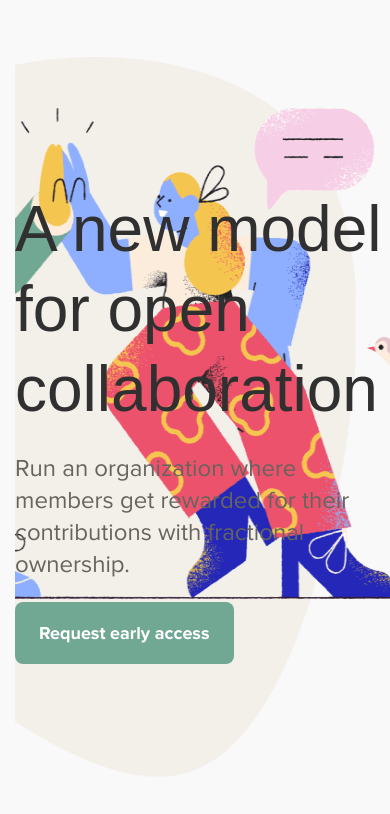
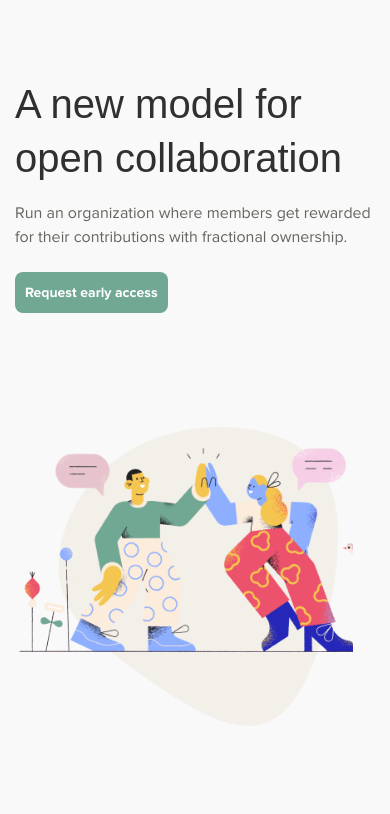
Before and after one commit to bekzodxudaybergenow/open-enterprise, a plain HTML site: page index.html in a window 390 px wide. Shown: the part 78-892 px from the top of the page. Before the commit the page ends 855 px from the top, so only its background shows below. Drawn offline with Linux system fonts and the light colour scheme; a web font is replaced by a local one.

Commit message:
add hero media styles

```diff
--- a/scss/block/_hero.scss
+++ b/scss/block/_hero.scss
@@ -1,5 +1,3 @@
-.hero {
-}
 .hero__row {
     display: flex;
     align-items: center;
@@ -31,5 +29,82 @@
     color: var(--GRANITE-GRAY);
     margin-bottom: 40px;
 }
-.hero__content--btn {
+
+@media only screen and (max-width: 1366px) {
+    .hero {
+        margin-top: 20px;
+    }
+    .hero__row {
+        min-height: 620px;
+        background-size: 700px 620px;
+        margin-right: 0;
+    }
+    .hero__content {
+        max-width: 506px;
+    }
+    .hero__content--title {
+        font-size: 54px;
+        line-height: 70px;
+    }
+    .hero__content--desc {
+        font-size: 20px;
+        line-height: 26px;
+    }
+    .hero__content--btn {
+        font-size: 16px;
+        line-height: 24px;
+        padding: 17px 16px;
+    }
 }
+@media only screen and (max-width: 1165px) {
+    .hero__row {
+        min-height: 520px;
+        background-size: contain;
+    }
+    .hero__content--title {
+        font-size: 44px;
+        line-height: 60px;
+        margin-bottom: 16px;
+    }
+    .hero__content--desc {
+        font-size: 18px;
+        line-height: 24px;
+        margin-bottom: 32px;
+    }
+    .hero__content--btn {
+        font-size: 14px;
+        line-height: 22px;
+        padding: 14px 14px;
+    }
+}
+@media only screen and (max-width: 1024px) {
+    .hero__row {
+        min-height: 790px;
+        align-items: flex-start;
+        background-position: -32px 300px;
+        background-size: 518px 476px;
+    }
+}
+@media only screen and (max-width: 590px) {
+    .hero__row {
+        background-position: -22px 320px;
+        background-size: contain;
+    }
+}
+@media only screen and (max-width: 482px) {
+    .hero__content--title {
+        font-size: 40px;
+        line-height: 54px;
+    }
+    .hero__content--desc {
+        font-size: 16px;
+    }
+    .hero__content--btn {
+        padding: 12px 10px;
+    }
+}
+@media only screen and (max-width: 405px) {
+    .hero__row {
+        background-position: -22px 350px;
+    }
+}
```
Also changed, not shown: css/main.css, 1 other file.
